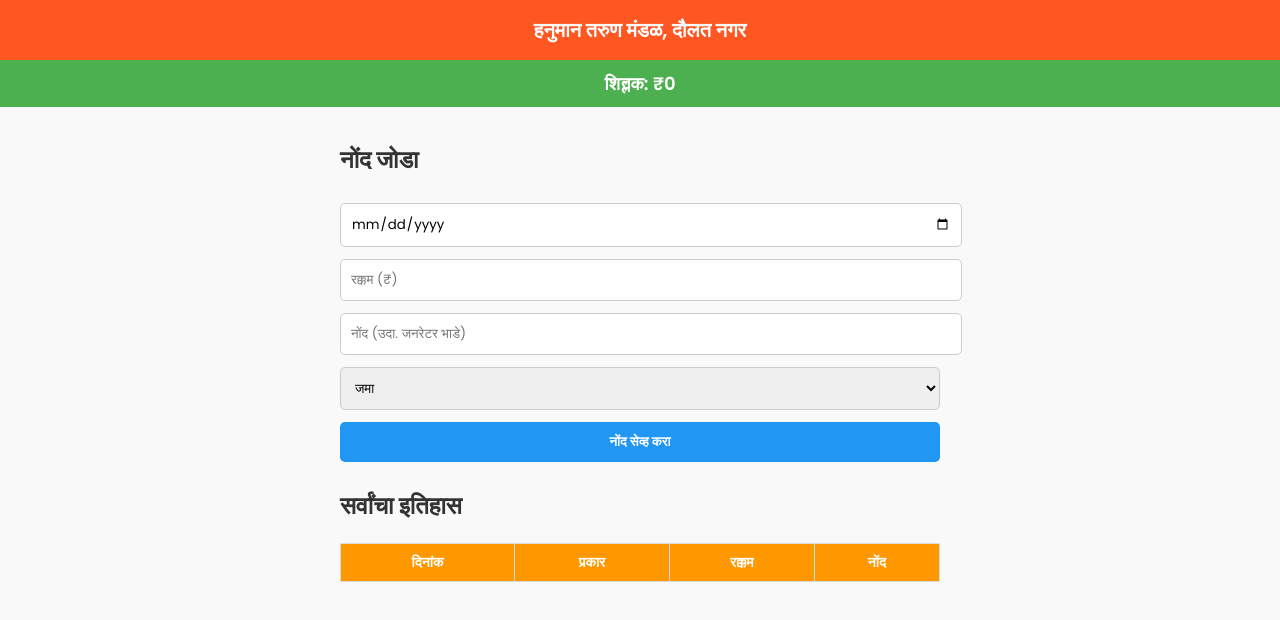
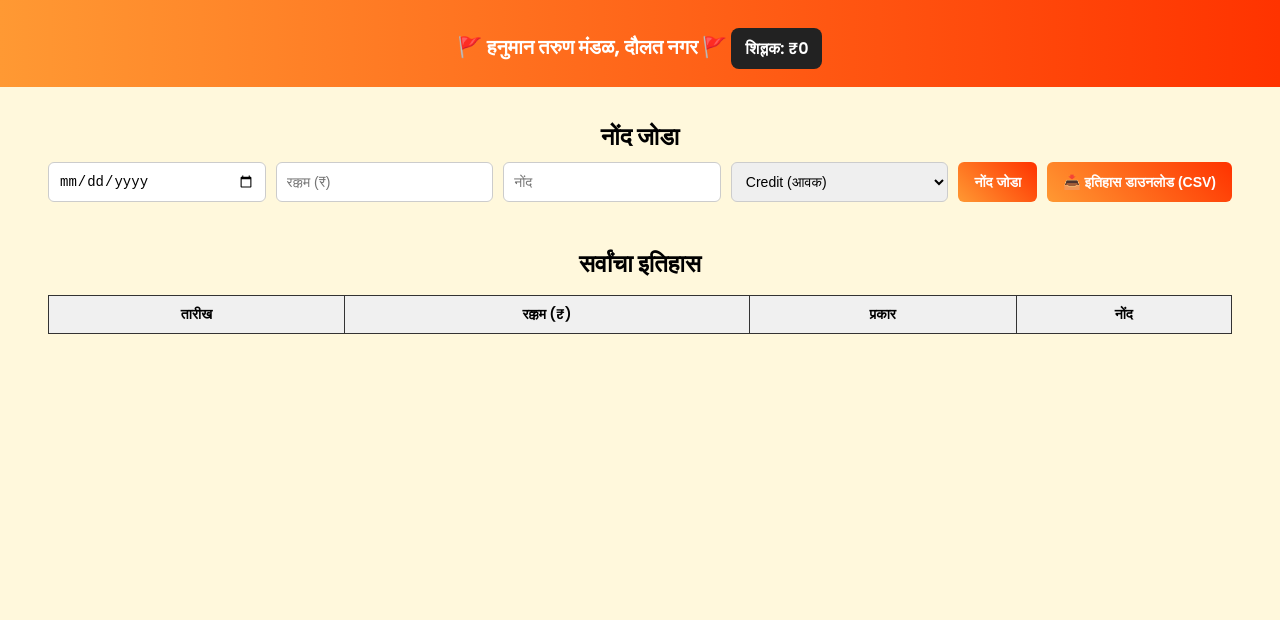
Before and after one commit to SWAPNILPATIL001/Hanuman-tarun-mandal, a plain HTML site: page index.html in a window 1280 px wide. Drawn offline with Linux system fonts and the light colour scheme; no server answers.

Commit message:
Update index.html

```diff
--- a/index.html
+++ b/index.html
@@ -1,118 +1,115 @@
 <!DOCTYPE html>
 <html lang="mr">
 <head>
-  <meta charset="UTF-8">
-  <meta name="viewport" content="width=device-width, initial-scale=1.0">
-  <title>हनुमान तरुण मंडळ, दौलत नगर</title>
+  <meta charset="UTF-8" />
+  <meta name="viewport" content="width=device-width,initial-scale=1" />
+  <title>🚩 हनुमान तरुण मंडळ, दौलत नगर 🚩</title>
 
-  <!-- Google Font -->
+  <!-- Google Font: Poppins -->
   <link href="https://fonts.googleapis.com/css2?family=Poppins:wght@400;600;700&display=swap" rel="stylesheet">
 
+  <!-- Firebase v8 (CDN) -->
+  <script src="https://www.gstatic.com/firebasejs/8.10.1/firebase-app.js"></script>
+  <script src="https://www.gstatic.com/firebasejs/8.10.1/firebase-database.js"></script>
+
   <style>
+    :root { --orange:#ff9933; --red:#ff3300; }
+    * { box-sizing: border-box; }
     body {
       font-family: 'Poppins', sans-serif;
-      margin: 0;
-      padding: 0;
-      background: #f9f9f9;
-      color: #333;
+      background: #fff8dc;
+      margin: 0; padding: 0;
     }
     header {
-      background: #ff5722;
-      color: white;
+      position: sticky; top: 0;
+      background: linear-gradient(90deg, var(--orange), var(--red));
+      color: #fff; padding: 18px 20px;
+      font-size: 20px; font-weight: 700;
       text-align: center;
-      padding: 15px;
-      font-size: 20px;
-      font-weight: 600;
     }
     #balance {
-      background: #4caf50;
-      color: white;
-      text-align: center;
-      padding: 10px;
-      font-size: 18px;
-      font-weight: 600;
+      background: #222; color:#fff;
+      padding: 8px 14px; border-radius: 8px;
+      font-size: 16px; font-weight: 600;
+      display: inline-block;
+      margin-top: 10px;
     }
-    .container {
-      padding: 15px;
-      max-width: 600px;
-      margin: auto;
-    }
-    input, select, button {
-      width: 100%;
-      padding: 10px;
-      margin: 6px 0;
-      border-radius: 5px;
-      border: 1px solid #ccc;
-      font-family: inherit;
+    .wrap { max-width: 95%; margin: auto; padding: 16px; }
+    h2 { margin: 16px 0 8px; font-weight: 700; text-align:center; }
+    .form-row { display: flex; gap: 10px; flex-wrap: wrap; justify-content: center; }
+    input, select {
+      flex: 1 1 160px;
+      padding: 10px; font-size: 14px;
+      border: 1px solid #ccc; border-radius: 6px;
     }
     button {
-      background: #2196f3;
-      color: white;
-      font-weight: 600;
-      border: none;
-      cursor: pointer;
+      background: linear-gradient(45deg, var(--orange), var(--red));
+      border: none; color: #fff;
+      padding: 10px 16px; border-radius: 6px;
+      font-size: 14px; font-weight: 600; cursor: pointer;
+      transition: .2s;
     }
-    button:hover {
-      background: #1976d2;
-    }
+    button:hover { opacity: .9; }
+    #status { margin: 8px 0; min-height: 20px; font-size: 14px; text-align:center; }
+
     table {
-      width: 100%;
-      border-collapse: collapse;
-      margin-top: 15px;
-    }
-    table, th, td {
-      border: 1px solid #ddd;
+      width: 100%; border-collapse: collapse;
+      margin: 14px 0 24px; font-size: 14px;
     }
     th, td {
-      padding: 8px;
+      border: 1px solid #333; padding: 8px;
       text-align: center;
-      font-size: 14px;
     }
-    th {
-      background: #ff9800;
-      color: white;
-    }
-    @media (max-width: 600px) {
-      header { font-size: 18px; }
-      #balance { font-size: 16px; }
-      th, td { font-size: 12px; padding: 6px; }
+    th { background: #f0f0f0; font-weight:600; }
+    .credit { background: #d4f8d4; } /* हिरवा */
+    .debit  { background: #f8d4d4; } /* लाल  */
+
+    /* Mobile friendly */
+    @media(max-width:600px){
+      header { font-size:18px; }
+      #balance { font-size:14px; padding:6px 10px; }
+      input, select, button { flex: 1 1 100%; font-size: 14px; }
+      th, td { font-size: 12px; padding:6px; }
     }
   </style>
 </head>
 <body>
-  <header>हनुमान तरुण मंडळ, दौलत नगर</header>
-  <div id="balance">शिल्लक: ₹0</div>
+  <header>
+    🚩 हनुमान तरुण मंडळ, दौलत नगर 🚩
+    <div id="balance">शिल्लक: ₹0</div>
+  </header>
 
-  <div class="container">
+  <div class="wrap">
     <h2>नोंद जोडा</h2>
-    <input type="date" id="date">
-    <input type="number" id="amount" placeholder="रक्कम (₹)">
-    <input type="text" id="note" placeholder="नोंद (उदा. जनरेटर भाडे)">
-    <select id="type">
-      <option value="credit">जमा</option>
-      <option value="debit">खर्च</option>
-    </select>
-    <button onclick="addRecord()">नोंद सेव्ह करा</button>
+    <div class="form-row">
+      <input type="date" id="date" />
+      <input type="number" id="amount" placeholder="रक्कम (₹)" />
+      <input type="text" id="note" placeholder="नोंद" />
+      <select id="type">
+        <option value="credit">Credit (आवक)</option>
+        <option value="debit">Debit (खर्च)</option>
+      </select>
+      <button id="addBtn">नोंद जोडा</button>
+      <button id="csvBtn">📥 इतिहास डाउनलोड (CSV)</button>
+    </div>
+    <div id="status"></div>
 
     <h2>सर्वांचा इतिहास</h2>
-    <table>
+    <table id="recordsTable">
       <thead>
         <tr>
-          <th>दिनांक</th>
+          <th>तारीख</th>
+          <th>रक्कम (₹)</th>
           <th>प्रकार</th>
-          <th>रक्कम</th>
           <th>नोंद</th>
         </tr>
       </thead>
-      <tbody id="records"></tbody>
+      <tbody></tbody>
     </table>
   </div>
 
-  <!-- Firebase SDK -->
-  <script src="https://www.gstatic.com/firebasejs/10.12.3/firebase-app.js"></script>
-  <script src="https://www.gstatic.com/firebasejs/10.12.3/firebase-database.js"></script>
-
   <script>
+    // 🔐 Firebase Config
     const firebaseConfig = {
       apiKey: "AIzaSyB2CY5tJ9E7yH0sR18xjrHjqEZdhb3Gn7A",
       authDomain: "hanuman-tarun-mandal.firebaseapp.com",
@@ -124,47 +121,90 @@
       measurementId: "G-SZDFEVGEBL"
     };
 
-    const app = firebase.initializeApp(firebaseConfig);
+    // ✅ v8 style
+    firebase.initializeApp(firebaseConfig);
     const db = firebase.database();
 
-    let totalBalance = 0;
+    // UI refs
+    const dateEl = document.getElementById('date');
+    const amountEl = document.getElementById('amount');
+    const noteEl = document.getElementById('note');
+    const typeEl = document.getElementById('type');
+    const addBtn = document.getElementById('addBtn');
+    const csvBtn = document.getElementById('csvBtn');
+    const statusEl = document.getElementById('status');
+    const balanceEl = document.getElementById('balance');
+    const tbody = document.querySelector('#recordsTable tbody');
 
-    function addRecord() {
-      const date = document.getElementById("date").value;
-      const amount = parseInt(document.getElementById("amount").value);
-      const note = document.getElementById("note").value;
-      const type = document.getElementById("type").value;
+    // Totals/State
+    let totalCredit = 0, totalDebit = 0;
+    let allRecords = [];
 
-      if (!date || !amount || !note) {
-        alert("सर्व माहिती भरा!");
+    // Add record
+    addBtn.addEventListener('click', async () => {
+      const date = dateEl.value;
+      const amount = parseFloat(amountEl.value);
+      const note = noteEl.value.trim();
+      const type = typeEl.value;
+
+      if(!date || !amount || !note){
+        statusEl.textContent = '❗ कृपया तारीख, रक्कम आणि नोंद भरा.';
         return;
       }
 
-      const record = { date, amount, note, type };
-      db.ref("records").push(record);
+      try {
+        const newRef = db.ref('records').push();
+        await newRef.set({ date, amount, note, type });
+        statusEl.textContent = '✅ नोंद सेव्ह झाली.';
+        dateEl.value = ''; amountEl.value = ''; noteEl.value = '';
+      } catch (err) {
+        statusEl.textContent = '❌ सेव्ह करताना त्रुटी: ' + err.message;
+        console.error(err);
+      }
+    });
 
-      document.getElementById("date").value = "";
-      document.getElementById("amount").value = "";
-      document.getElementById("note").value = "";
-    }
+    // Rebuild table whenever data changes
+    db.ref('records').on('value', (snap) => {
+      tbody.innerHTML = '';
+      totalCredit = 0; totalDebit = 0;
+      allRecords = [];
 
-    db.ref("records").on("child_added", (snapshot) => {
-      const data = snapshot.val();
-      const row = document.createElement("tr");
-      row.innerHTML = `
-        <td>${data.date}</td>
-        <td>${data.type === "credit" ? "जमा" : "खर्च"}</td>
-        <td>₹${data.amount}</td>
-        <td>${data.note}</td>
-      `;
-      document.getElementById("records").appendChild(row);
+      snap.forEach(child => {
+        const r = child.val();
+        const tr = document.createElement('tr');
+        tr.className = (r.type === 'credit') ? 'credit' : 'debit';
+        tr.innerHTML =
+          `<td>${r.date||''}</td>
+           <td>₹${Number(r.amount||0)}</td>
+           <td>${r.type==='credit'?'आवक':'खर्च'}</td>
+           <td>${r.note||''}</td>`;
+        tbody.appendChild(tr);
 
-      if (data.type === "credit") {
-        totalBalance += data.amount;
-      } else {
-        totalBalance -= data.amount;
-      }
-      document.getElementById("balance").innerText = "शिल्लक: ₹" + totalBalance;
+        const amt = Number(r.amount||0);
+        if (r.type === 'credit') totalCredit += amt;
+        else totalDebit += amt;
+
+        allRecords.push([r.date, amt, (r.type==='credit'?'आवक':'खर्च'), r.note]);
+      });
+
+      // Balance
+      const balance = totalCredit - totalDebit;
+      balanceEl.textContent = 'शिल्लक: ₹' + balance;
+    });
+
+    // CSV download
+    csvBtn.addEventListener('click', () => {
+      let csv = "तारीख,रक्कम,प्रकार,नोंद\n" + allRecords.map(r => r.map(x => {
+        const s = (x ?? '').toString().replace(/"/g,'""');
+        return /[,\"\n]/.test(s) ? `"${s}"` : s;
+      }).join(',')).join('\n');
+
+      const blob = new Blob([csv], {type:'text/csv;charset=utf-8;'});
+      const url = URL.createObjectURL(blob);
+      const a = document.createElement('a');
+      a.href = url; a.download = 'mandal_history.csv';
+      document.body.appendChild(a); a.click();
+      URL.revokeObjectURL(url); a.remove();
     });
   </script>
 </body>
```
